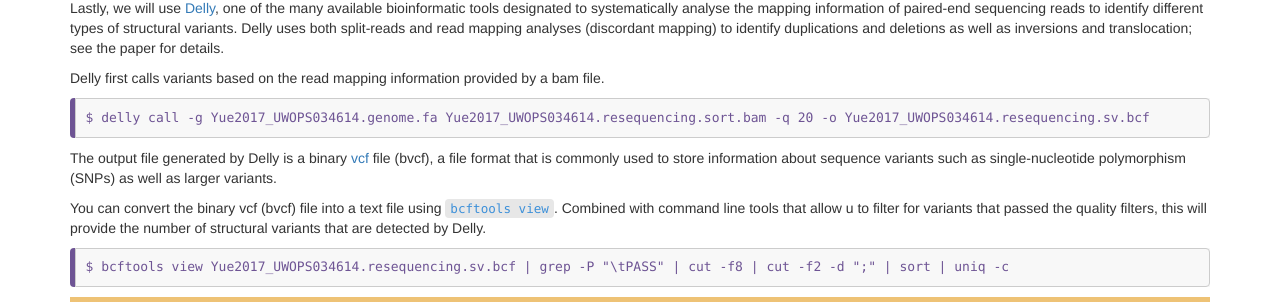
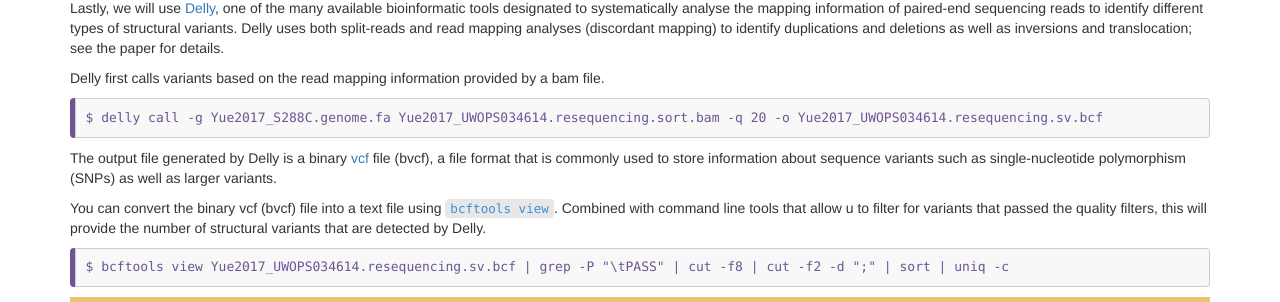
Before and after one commit to TeamMGE/GenomeBioinformaticsCourse, a Jekyll site: the page built from _episodes/90-COOIII.md, in a window 1280 px wide and 900 px high, scrolled down 1869 px. Shown: the part 150-452 px from the top of the window. Built offline with Jekyll 4.4.1, drawn with Linux system fonts in a browser that asks for light colours.

Commit message:
Update 90-COOIII.md

```diff
--- a/_episodes/90-COOIII.md
+++ b/_episodes/90-COOIII.md
@@ -103,7 +103,7 @@ Lastly, we will use [Delly](https://academic-oup-com.utrechtuniversity.idm.oclc.
 
 Delly first calls variants based on the read mapping information provided by a bam file.
 ~~~
-$ delly call -g Yue2017_UWOPS034614.genome.fa Yue2017_UWOPS034614.resequencing.sort.bam -q 20 -o Yue2017_UWOPS034614.resequencing.sv.bcf
+$ delly call -g Yue2017_S288C.genome.fa Yue2017_UWOPS034614.resequencing.sort.bam -q 20 -o Yue2017_UWOPS034614.resequencing.sv.bcf
 ~~~
 {: .bash}
 
```
Also changed, not shown: other parts of _episodes/90-COOIII.md (+1 -1 lines).
